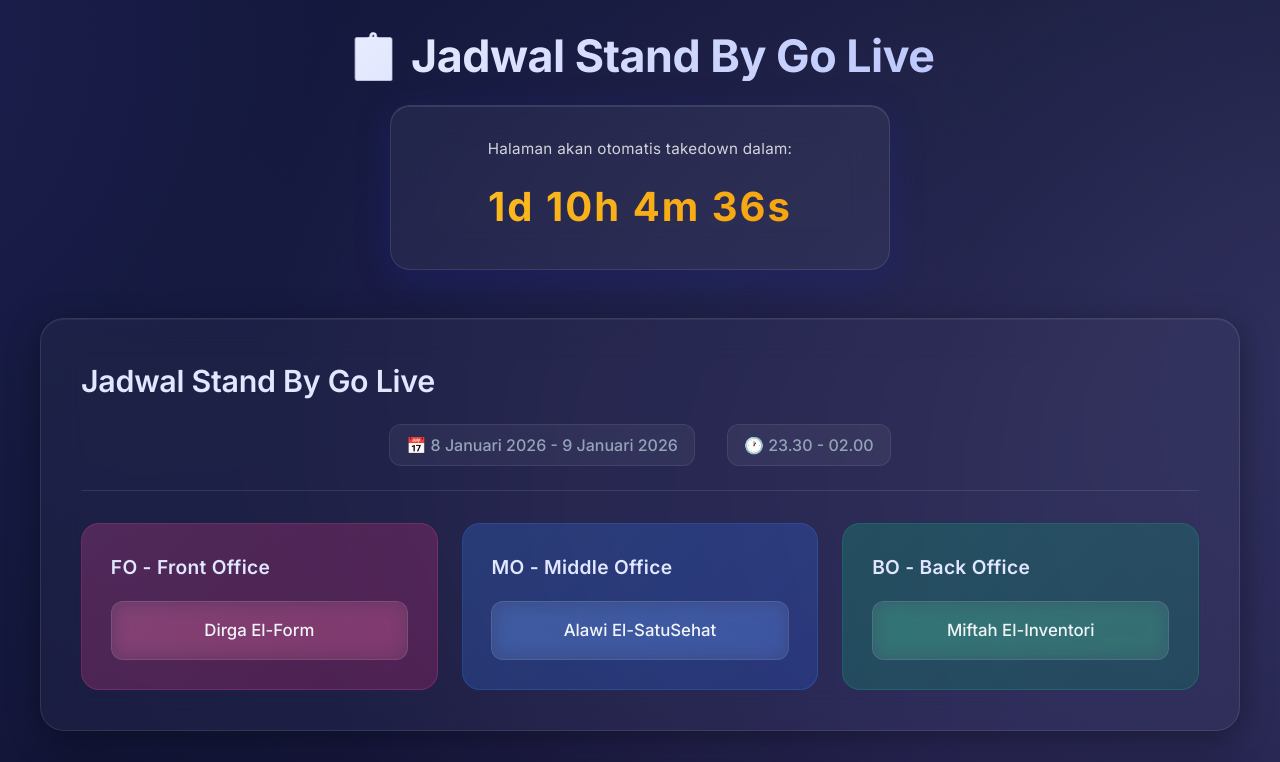
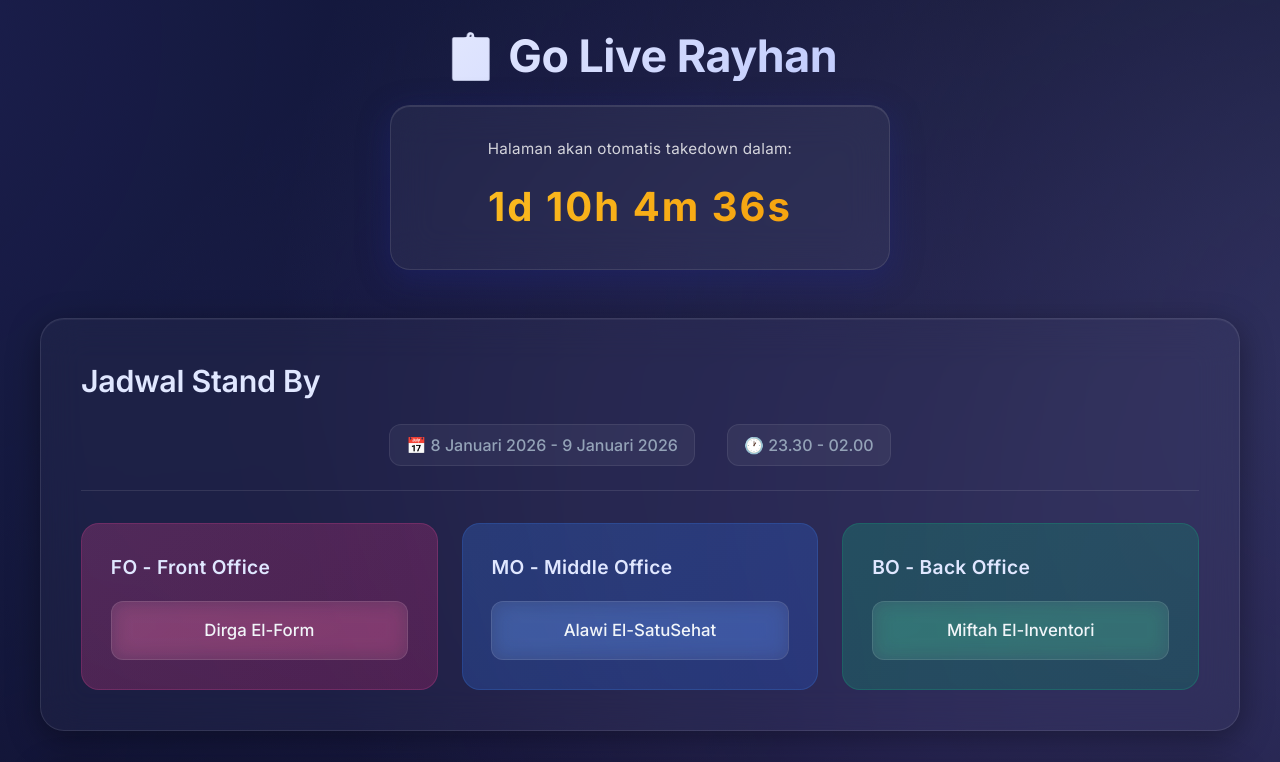
Before and after one commit to MaulanaRhezaArdiansyah/stand-by-schedule, a React (Vite) app: page / in a window 1280 px wide. Shown: the top 762 px of the page. Built offline with nearby package versions, Linux system fonts and the light colour scheme.

Commit message:
fix: title

```diff
--- a/src/App.tsx
+++ b/src/App.tsx
@@ -27,7 +27,7 @@ function App() {
 
   const schedules: ScheduleItem[] = [
     {
-      title: 'Jadwal Stand By Go Live',
+      title: 'Jadwal Stand By',
       date: '8 Januari 2026 - 9 Januari 2026',
       time: '23.30 - 02.00',
       roles: {
@@ -37,7 +37,7 @@ function App() {
       }
     },
     {
-      title: 'Jadwal Stand By Go Live',
+      title: 'Jadwal Stand By',
       date: '9 Januari 2026',
       time: '17.00 - 22.00',
       roles: {
@@ -132,7 +132,7 @@ function App() {
   return (
     <div className="app">
       <header className="header">
-        <h1>📋 Jadwal Stand By Go Live</h1>
+        <h1>📋 Go Live Rayhan</h1>
         <div className="countdown">
           <p>Halaman akan otomatis takedown dalam:</p>
           <div className="timer">{timeRemaining}</div>
```
